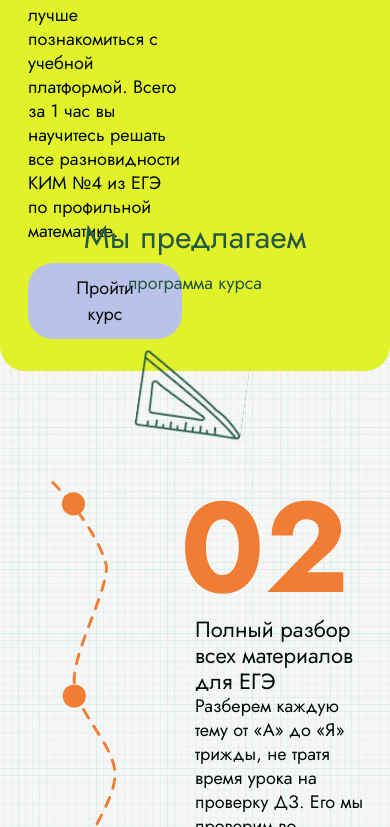
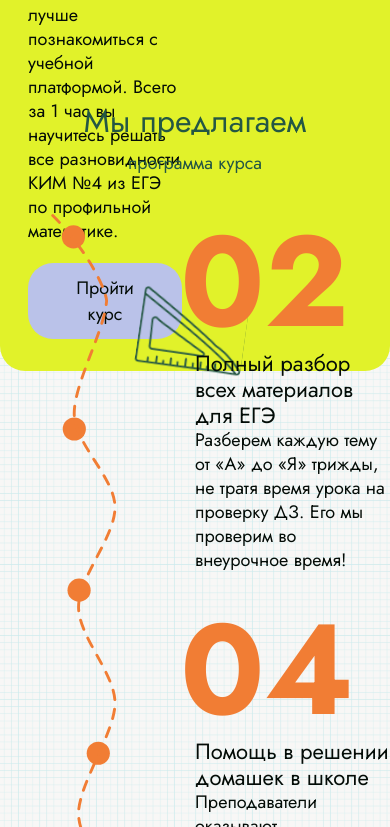
Before and after one commit to TohaDoku/x-shkola, a Next.js app: page / in a window 390 px wide. Shown: the part 3257-4084 px from the top of the page. Built offline with nearby package versions, Linux system fonts and the light colour scheme.

Commit message:
Приступил к блоку с предложениями

```diff
--- a/app/components/Offer/Offer.css
+++ b/app/components/Offer/Offer.css
@@ -13,7 +13,7 @@
     background-image: url('./../../../public/bg.webp');
     background-repeat: repeat;
     background-size: 20%;
-    background-position: -10px -10px;
+    background-position: -10px -15px;
     opacity: 0.3; /* Установите нужный уровень прозрачности */
     z-index: -1; /* Отправляет псевдоэлемент на задний план */
 }
@@ -92,3 +92,22 @@
         padding: 52px 20px 0 20px;
     }
 }
+
+@media (max-width: 1119px) {
+    .offer {
+        margin-top: 0;
+    }
+
+    .offer::before {
+        background-position: -10px -15px;
+    }
+
+    .offer-container {
+        padding: 0;
+    }
+
+    .offer-header p {
+        padding-top: 12px;
+        padding-bottom: 32px;
+    }
+}
```
